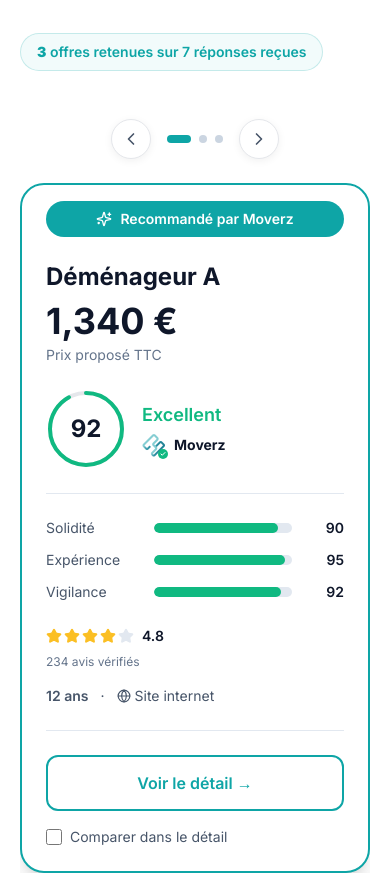
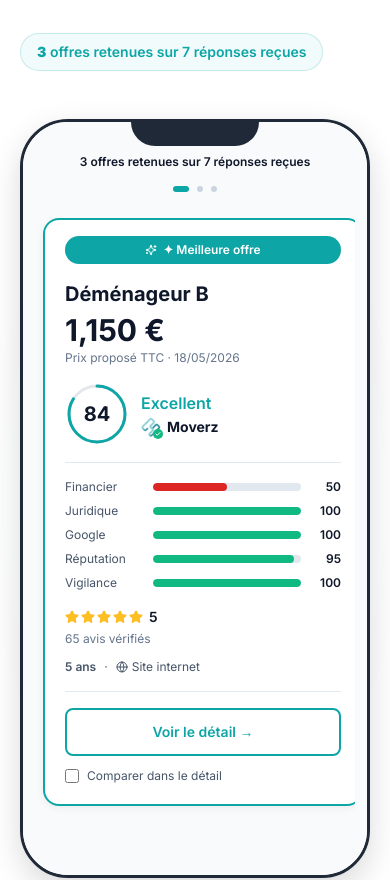
Before and after one commit to gdetaisne/moverz-fr, a Next.js app: page / in a window 390 px wide. Shown: the part 1289-2169 px from the top of the page. Built offline with nearby package versions, Linux system fonts and the light colour scheme.

Commit message:
✨ Carousel in realistic iPhone mockup + 5 detailed score bars (Financier, Juridique, Google, Réputation, Vigilance)

```diff
--- a/components/sections/ComparableQuotesMockScrolly.tsx
+++ b/components/sections/ComparableQuotesMockScrolly.tsx
@@ -11,54 +11,60 @@ import { ChevronLeft, ChevronRight, Star, Globe, Sparkles } from "lucide-react";
 import { staggerContainer, staggerItem } from "@/components/motion";
 import Image from "next/image";
 
-// 3 déménageurs avec données réalistes
+// 3 déménageurs avec données réalistes (5 barres de scoring)
 const MOVERS = [
   {
     id: 1,
-    name: "Déménageur A",
-    price: 1340,
-    score: 92,
+    name: "Déménageur B",
+    price: 1150,
+    score: 84,
     scoreLabel: "Excellent",
-    scoreColor: "#10B981",
+    scoreColor: "#0EA5A6",
     recommended: true,
-    solidite: 90,
-    experience: 95,
-    vigilance: 92,
-    googleRating: 4.8,
-    reviewCount: 234,
-    yearsInBusiness: 12,
+    financier: 50,
+    juridique: 100,
+    google: 100,
+    reputation: 95,
+    vigilance: 100,
+    googleRating: 5.0,
+    reviewCount: 65,
+    yearsInBusiness: 5,
     hasWebsite: true,
   },
   {
     id: 2,
-    name: "Déménageur B",
-    price: 1540,
-    score: 88,
+    name: "Déménageur D",
+    price: 1300,
+    score: 84,
     scoreLabel: "Excellent",
     scoreColor: "#0EA5A6",
     recommended: false,
-    solidite: 85,
-    experience: 90,
-    vigilance: 88,
-    googleRating: 4.7,
-    reviewCount: 189,
-    yearsInBusiness: 9,
+    financier: 50,
+    juridique: 100,
+    google: 100,
+    reputation: 95,
+    vigilance: 100,
+    googleRating: 4.5,
+    reviewCount: 639,
+    yearsInBusiness: 5,
     hasWebsite: true,
   },
   {
     id: 3,
     name: "Déménageur C",
-    price: 1210,
-    score: 58,
-    scoreLabel: "Moyen",
-    scoreColor: "#DC2626",
+    price: 1320,
+    score: 76,
+    scoreLabel: "Bon",
+    scoreColor: "#0EA5A6",
     recommended: false,
-    solidite: 78,
-    experience: 72,
-    vigilance: 35,
-    googleRating: 4.2,
-    reviewCount: 45,
-    yearsInBusiness: 5,
+    financier: 22,
+    juridique: 100,
+    google: 100,
+    reputation: 95,
+    vigilance: 100,
+    googleRating: 4.9,
+    reviewCount: 80,
+    yearsInBusiness: 6,
     hasWebsite: true,
   },
 ];
@@ -73,7 +79,7 @@ function getBarColor(value: number): string {
 function MoverCardDetailed({ mover, index }: { mover: typeof MOVERS[0]; index: number }) {
   return (
     <div
-      className="w-full max-w-md mx-auto rounded-3xl border-2 p-6 md:p-8 bg-white shadow-xl"
+      className="w-full rounded-2xl border-2 p-5 bg-white shadow-sm mx-2"
       style={{
         borderColor: mover.recommended ? "#0EA5A6" : "#E5E7EB",
       }}
@@ -81,50 +87,50 @@ function MoverCardDetailed({ mover, index }: { mover: typeof MOVERS[0]; index: n
       {/* Badge Recommandé */}
       {mover.recommended && (
         <div
-          className="flex items-center justify-center gap-2 py-2 px-4 rounded-full mb-6 -mt-2"
+          className="flex items-center justify-center gap-1.5 py-1.5 px-3 rounded-full mb-4 -mt-1"
           style={{ background: "#0EA5A6" }}
         >
-          <Sparkles className="h-4 w-4 text-white" />
-          <span className="text-sm font-semibold text-white">Recommandé par Moverz</span>
+          <Sparkles className="h-3 w-3 text-white" />
+          <span className="text-xs font-semibold text-white">✦ Meilleure offre</span>
         </div>
       )}
 
       {/* Nom + Prix */}
-      <div className="mb-6">
-        <h3 className="text-2xl font-bold text-slate-900 mb-2">{mover.name}</h3>
+      <div className="mb-4">
+        <h3 className="text-xl font-bold text-slate-900 mb-1">{mover.name}</h3>
         <div>
-          <p className="text-4xl font-bold text-slate-900">{mover.price.toLocaleString()} €</p>
-          <p className="text-sm text-slate-500 mt-1">Prix proposé TTC</p>
+          <p className="text-3xl font-bold text-slate-900">{mover.price.toLocaleString()} €</p>
+          <p className="text-xs text-slate-500 mt-0.5">Prix proposé TTC · 18/05/2026</p>
         </div>
       </div>
 
       {/* Score circulaire + Logo Moverz */}
-      <div className="flex items-center gap-4 mb-6 pb-6 border-b border-slate-200">
-        <div className="relative h-20 w-20">
-          <svg className="h-20 w-20 -rotate-90">
-            <circle cx="40" cy="40" r="36" fill="none" stroke="#E5E7EB" strokeWidth="4" />
+      <div className="flex items-center gap-3 mb-4 pb-4 border-b border-slate-200">
+        <div className="relative h-16 w-16">
+          <svg className="h-16 w-16 -rotate-90">
+            <circle cx="32" cy="32" r="28" fill="none" stroke="#E5E7EB" strokeWidth="3" />
             <circle
-              cx="40"
-              cy="40"
-              r="36"
+              cx="32"
+              cy="32"
+              r="28"
               fill="none"
               stroke={mover.scoreColor}
-              strokeWidth="4"
-              strokeDasharray={`${36 * 2 * Math.PI * (mover.score / 100)} ${36 * 2 * Math.PI}`}
+              strokeWidth="3"
+              strokeDasharray={`${28 * 2 * Math.PI * (mover.score / 100)} ${28 * 2 * Math.PI}`}
               strokeLinecap="round"
             />
           </svg>
           <div className="absolute inset-0 flex items-center justify-center">
-            <span className="text-2xl font-bold text-slate-900">{mover.score}</span>
+            <span className="text-xl font-bold text-slate-900">{mover.score}</span>
           </div>
         </div>
         <div className="flex-1">
-          <p className="text-lg font-semibold" style={{ color: mover.scoreColor }}>
+          <p className="text-base font-semibold" style={{ color: mover.scoreColor }}>
             {mover.scoreLabel}
           </p>
-          <div className="flex items-center gap-2 mt-1">
+          <div className="flex items-center gap-1.5 mt-0.5">
             <div className="relative">
-              <Image src="/logo.png" alt="Moverz" width={24} height={24} className="h-6 w-6" />
+              <Image src="/logo.png" alt="Moverz" width={20} height={20} className="h-5 w-5" />
               <div
                 className="absolute -bottom-0.5 -right-0.5 h-2.5 w-2.5 rounded-full flex items-center justify-center"
                 style={{ background: "#10B981" }}
@@ -146,16 +152,18 @@ function MoverCardDetailed({ mover, index }: { mover: typeof MOVERS[0]; index: n
         </div>
       </div>
 
-      {/* 3 barres de scoring */}
-      <div className="space-y-3 mb-6">
+      {/* 5 barres de scoring détaillées */}
+      <div className="space-y-2 mb-4">
         {[
-          { label: "Solidité", value: mover.solidite },
-          { label: "Expérience", value: mover.experience },
+          { label: "Financier", value: mover.financier },
+          { label: "Juridique", value: mover.juridique },
+          { label: "Google", value: mover.google },
+          { label: "Réputation", value: mover.reputation },
           { label: "Vigilance", value: mover.vigilance },
         ].map((item) => (
-          <div key={item.label} className="flex items-center justify-between gap-3">
-            <span className="text-sm text-slate-600 w-24">{item.label}</span>
-            <div className="flex-1 h-2.5 bg-slate-200 rounded-full overflow-hidden">
+          <div key={item.label} className="flex items-center justify-between gap-2">
+            <span className="text-xs text-slate-600 w-20">{item.label}</span>
+            <div className="flex-1 h-2 bg-slate-200 rounded-full overflow-hidden">
               <motion.div
                 initial={{ width: 0 }}
                 animate={{ width: `${item.value}%` }}
@@ -164,18 +172,18 @@ function MoverCardDetailed({ mover, index }: { mover: typeof MOVERS[0]; index: n
                 style={{ background: getBarColor(item.value) }}
               />
             </div>
-            <span className="text-sm font-semibold text-slate-900 w-10 text-right">{item.value}</span>
+            <span className="text-xs font-semibold text-slate-900 w-8 text-right">{item.value}</span>
           </div>
         ))}
       </div>
 
       {/* Étoiles Google */}
-      <div className="flex items-center gap-2 mb-2">
+      <div className="flex items-center gap-1.5 mb-1">
         <div className="flex items-center gap-0.5">
           {Array.from({ length: 5 }).map((_, i) => (
             <Star
               key={i}
-              className={`h-4 w-4 ${
+              className={`h-3.5 w-3.5 ${
                 i < Math.floor(mover.googleRating) ? "fill-amber-400 text-amber-400" : "fill-slate-200 text-slate-200"
               }`}
             />
@@ -183,16 +191,16 @@ function MoverCardDetailed({ mover, index }: { mover: typeof MOVERS[0]; index: n
         </div>
         <span className="text-sm font-semibold text-slate-900">{mover.googleRating}</span>
       </div>
-      <p className="text-xs text-slate-500 mb-4">{mover.reviewCount} avis vérifiés</p>
+      <p className="text-xs text-slate-500 mb-3">{mover.reviewCount} avis vérifiés</p>
 
       {/* Ancienneté + Site */}
-      <div className="flex items-center gap-3 text-sm text-slate-600 mb-6 pb-6 border-b border-slate-200">
+      <div className="flex items-center gap-2 text-xs text-slate-600 mb-4 pb-4 border-b border-slate-200">
         <span className="font-semibold">{mover.yearsInBusiness} ans</span>
         {mover.hasWebsite && (
           <>
             <span>·</span>
             <div className="flex items-center gap-1">
-              <Globe className="h-3.5 w-3.5" />
+              <Globe className="h-3 w-3" />
               <span>Site internet</span>
             </div>
           </>
@@ -201,7 +209,7 @@ function MoverCardDetailed({ mover, index }: { mover: typeof MOVERS[0]; index: n
 
       {/* CTA */}
       <button
-        className="w-full rounded-xl px-6 py-3.5 text-base font-semibold border-2 transition-all hover:opacity-80"
+        className="w-full rounded-lg px-4 py-3 text-sm font-semibold border-2 transition-all hover:opacity-80"
         style={{
           borderColor: "#0EA5A6",
           color: "#0EA5A6",
@@ -212,8 +220,8 @@ function MoverCardDetailed({ mover, index }: { mover: typeof MOVERS[0]; index: n
       </button>
 
       {/* Checkbox */}
-      <label className="flex items-center gap-2 mt-4 text-sm text-slate-600 cursor-pointer">
-        <input type="checkbox" className="h-4 w-4 rounded border-slate-300" />
+      <label className="flex items-center gap-2 mt-3 text-xs text-slate-600 cursor-pointer">
+        <input type="checkbox" className="h-3.5 w-3.5 rounded border-slate-300" />
         <span>Comparer dans le détail</span>
       </label>
     </div>
@@ -302,19 +310,53 @@ export function ComparableQuotesMockScrolly() {
             </motion.div>
           </motion.div>
 
-          {/* RIGHT — Carousel */}
-          <div className="relative">
-            {/* Navigation mobile */}
-            <div className="flex items-center justify-center gap-4 mb-6 lg:hidden">
-              <button
-                onClick={handlePrev}
-                className="flex h-10 w-10 items-center justify-center rounded-full border bg-white shadow-sm hover:bg-slate-50 transition-colors"
-                style={{ borderColor: "#E5E7EB" }}
+          {/* RIGHT — iPhone Mockup with Carousel */}
+          <div className="relative flex justify-center items-center">
+            {/* iPhone Frame */}
+            <div className="relative w-full max-w-[360px]">
+              {/* Subtle glow */}
+              <div
+                className="absolute inset-0 rounded-[48px] blur-3xl opacity-20"
+                style={{ background: "radial-gradient(ellipse, rgba(14,165,166,0.3) 0%, transparent 70%)" }}
+              />
+
+              {/* Device container */}
+              <motion.div
+                initial={{ opacity: 0, y: 20 }}
+                whileInView={{ opacity: 1, y: 0 }}
+                viewport={{ once: true }}
+                transition={{ duration: 0.6 }}
+                className="relative"
+                style={{ transform: "rotate(-2deg)" }}
               >
-                <ChevronLeft className="h-5 w-5 text-slate-600" />
-              </button>
+                {/* Phone frame */}
+                <div
+                  className="relative rounded-[48px] border-[3px] overflow-hidden bg-white"
+                  style={{
+                    borderColor: "#1F2937",
+                    aspectRatio: "9/19.5",
+                    boxShadow: "0 12px 32px rgba(0,0,0,0.15), 0 0 1px rgba(0,0,0,0.1)",
+                  }}
+                >
+                  {/* Notch */}
+                  <div
+                    className="absolute top-0 left-1/2 -translate-x-1/2 h-6 w-32 rounded-b-3xl z-30"
+                    style={{ background: "#1F2937" }}
+                  />
 
-              <div className="flex items-center gap-2">
+                  {/* Screen content with carousel */}
+                  <div className="relative h-full w-full overflow-hidden" style={{ background: "#F9FAFB" }}>
+                    {/* Top badge (fixed) */}
+                    <div className="absolute top-8 left-0 right-0 z-20 px-4">
+                      <div className="text-center">
+                        <p className="text-xs font-semibold text-slate-900">
+                          3 offres retenues sur 7 réponses reçues
+                        </p>
+                      </div>
+                    </div>
+
+                    {/* Navigation dots mobile (inside screen, top) */}
+                    <div className="absolute top-16 left-0 right-0 z-20 flex items-center justify-center gap-2 lg:hidden">
                       {MOVERS.map((_, i) => (
                         <button
                           key={i}
@@ -322,26 +364,17 @@ export function ComparableQuotesMockScrolly() {
                             setDirection(i > currentIndex ? 1 : -1);
                             setCurrentIndex(i);
                           }}
-                    className="h-2 rounded-full transition-all"
+                          className="h-1.5 rounded-full transition-all"
                           style={{
-                      width: i === currentIndex ? "24px" : "8px",
+                            width: i === currentIndex ? "16px" : "6px",
                             background: i === currentIndex ? "#0EA5A6" : "#CBD5E1",
                           }}
                         />
                       ))}
                     </div>
 
-              <button
-                onClick={handleNext}
-                className="flex h-10 w-10 items-center justify-center rounded-full border bg-white shadow-sm hover:bg-slate-50 transition-colors"
-                style={{ borderColor: "#E5E7EB" }}
-              >
-                <ChevronRight className="h-5 w-5 text-slate-600" />
-              </button>
-            </div>
-
-            {/* Carousel container */}
-            <div className="relative overflow-hidden">
+                    {/* Carousel container (inside phone) */}
+                    <div className="relative h-full pt-24 pb-4 px-3 overflow-hidden">
                       <AnimatePresence initial={false} custom={direction} mode="wait">
                         <motion.div
                           key={currentIndex}
@@ -358,15 +391,19 @@ export function ComparableQuotesMockScrolly() {
                           dragConstraints={{ left: 0, right: 0 }}
                           dragElastic={0.2}
                           onDragEnd={handleDragEnd}
-                  className="touch-pan-y"
+                          className="touch-pan-y h-full overflow-y-auto"
                         >
                           <MoverCardDetailed mover={MOVERS[currentIndex]} index={currentIndex} />
                         </motion.div>
                       </AnimatePresence>
                     </div>
+                  </div>
+                </div>
+              </motion.div>
+            </div>
 
-            {/* Navigation desktop (flèches latérales) */}
-            <div className="hidden lg:flex absolute inset-y-0 -left-16 items-center">
+            {/* Navigation desktop (flèches latérales, OUTSIDE phone) */}
+            <div className="hidden lg:flex absolute inset-y-0 -left-20 items-center">
               <button
                 onClick={handlePrev}
                 className="flex h-12 w-12 items-center justify-center rounded-full border bg-white shadow-lg hover:bg-slate-50 transition-all hover:scale-105"
@@ -376,7 +413,7 @@ export function ComparableQuotesMockScrolly() {
               </button>
             </div>
 
-            <div className="hidden lg:flex absolute inset-y-0 -right-16 items-center">
+            <div className="hidden lg:flex absolute inset-y-0 -right-20 items-center">
               <button
                 onClick={handleNext}
                 className="flex h-12 w-12 items-center justify-center rounded-full border bg-white shadow-lg hover:bg-slate-50 transition-all hover:scale-105"
@@ -385,24 +422,6 @@ export function ComparableQuotesMockScrolly() {
                 <ChevronRight className="h-6 w-6 text-slate-600" />
               </button>
             </div>
-
-            {/* Dots desktop */}
-            <div className="hidden lg:flex items-center justify-center gap-2 mt-8">
-              {MOVERS.map((_, i) => (
-                <button
-                  key={i}
-                  onClick={() => {
-                    setDirection(i > currentIndex ? 1 : -1);
-                    setCurrentIndex(i);
-                  }}
-                  className="h-2 rounded-full transition-all"
-                  style={{
-                    width: i === currentIndex ? "32px" : "8px",
-                    background: i === currentIndex ? "#0EA5A6" : "#CBD5E1",
-                  }}
-                />
-              ))}
-            </div>
           </div>
         </div>
       </div>
```
Lines whose indentation alone changed are shown as unchanged.
